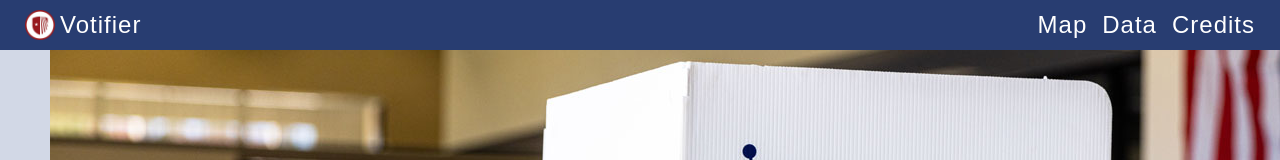
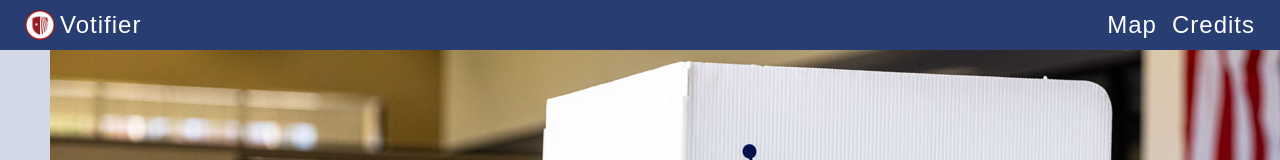
Before and after one commit to SBU-CSE-416/votifier, a React (Create React App) app in the folder client/: page / in a window 1280 px wide. Shown: the top 160 px of the page. Built offline with nearby package versions, Linux system fonts and the light colour scheme.

Commit message:
removed data pg

```diff
--- a/client/src/components/NavBar.js
+++ b/client/src/components/NavBar.js
@@ -10,9 +10,9 @@ export default function NavBar(props) {
         props.setPage("map");
     };
 
-    const toData = () => {
-        props.setPage("data");
-    };
+    // const toData = () => {
+    //     props.setPage("data");
+    // };
 
     const toCredits = () => {
         props.setPage("credits");
@@ -27,7 +27,7 @@ export default function NavBar(props) {
                 </div>
                 <div style={{display:"flex", justifyContent:"flex-end"}}>
                     <p id="map-btn" className='text-btn' onClick={toMap}>Map</p>
-                    <p id="data-btn" className='text-btn' onClick={toData}>Data</p>
+                    {/* <p id="data-btn" className='text-btn' onClick={toData}>Data</p> */}
                     <p id="credits-btn" className='text-btn' onClick={toCredits}>Credits</p>
                 </div>
             </header>
--- a/client/src/components/votifier.js
+++ b/client/src/components/votifier.js
@@ -24,11 +24,12 @@ export default function Votifier() {
                     <MapPg></MapPg>
                 </>
             );
-        } else if (pg === 'data') {
-                <>
-                   <DataPg></DataPg>
-                </>
         }
+        // else if (pg === 'data') {
+        //         <>
+        //            <DataPg></DataPg>
+        //         </>
+        // }
         else if (pg === 'credits'){
             return(
                 <>
```
